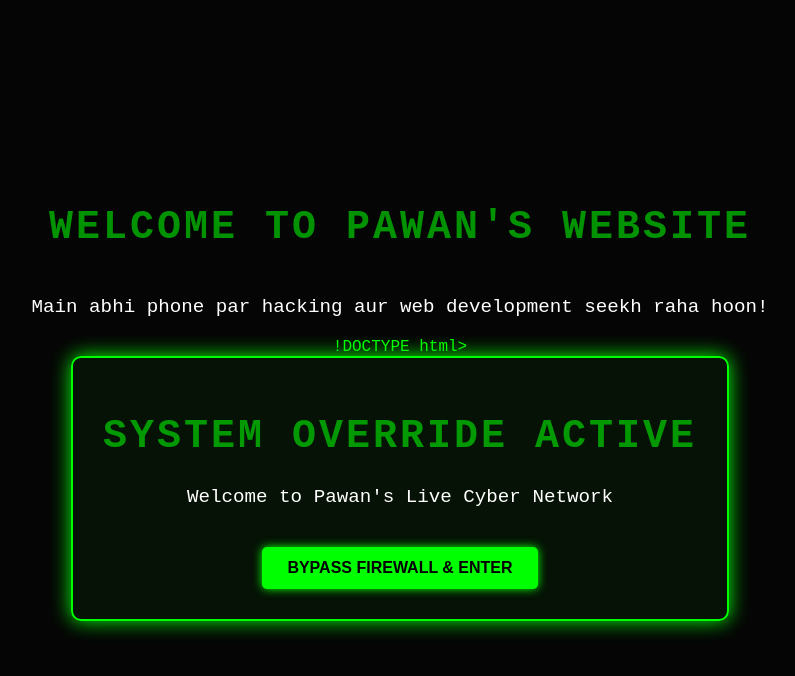
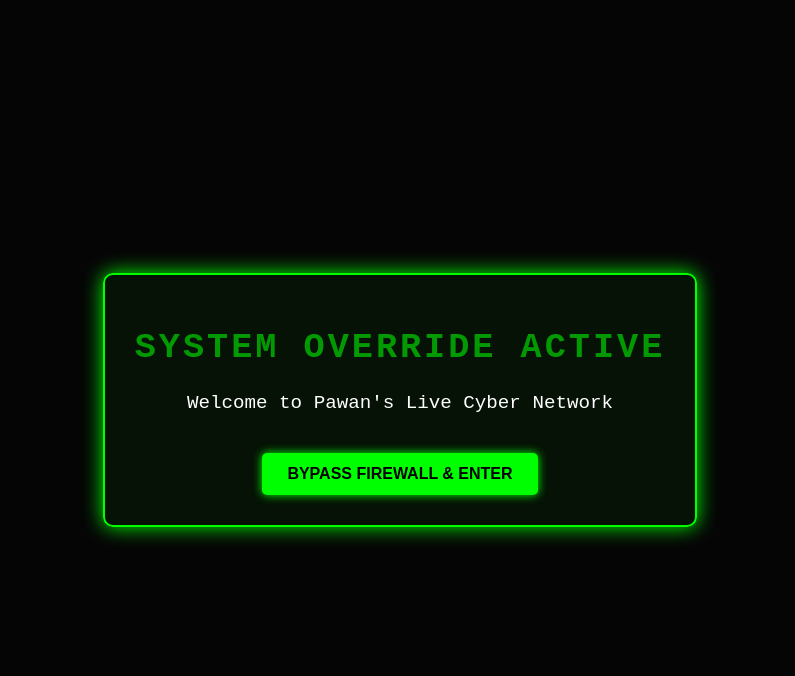
Before and after one commit to pawannewpane2006-coder/pawannewpane2006-coder.github.io, a plain HTML site: page index.html in a window 1280 px wide. Both pictures are taken after a click on the button "BYPASS FIREWALL & ENTER". Shown: the whole page, without its empty margins (240-1035 px from the left). Drawn offline with Linux system fonts and the light colour scheme.

Commit message:
Update index.html

```diff
--- a/index.html
+++ b/index.html
@@ -1,7 +1,4 @@
-<h1>Welcome to Pawan's Website</h1>
-<p>Main abhi phone par hacking aur web development seekh raha hoon!</p>
-
-!DOCTYPE html>
+<!DOCTYPE html>
 <html lang="hi">
 <head>
     <meta charset="UTF-8">
@@ -29,7 +26,7 @@
             border-radius: 10px;
         }
         h1 {
-            font-size: 2.5rem;
+            font-size: 2.2rem;
             text-transform: uppercase;
             letter-spacing: 3px;
             animation: blink 1.5s infinite;
@@ -75,4 +72,14 @@
     </div>
 
     <script>
-        function playC
+        function playCyberSound() {
+            var audio = document.getElementById("cyberSound");
+            audio.play().catch(function(error) {
+                console.log("Play failed:", error);
+            });
+            alert("🔥 Cyber System Initialized! Welcome, Pawan is watching you.");
+        }
+    </script>
+
+</body>
+</html>
```
